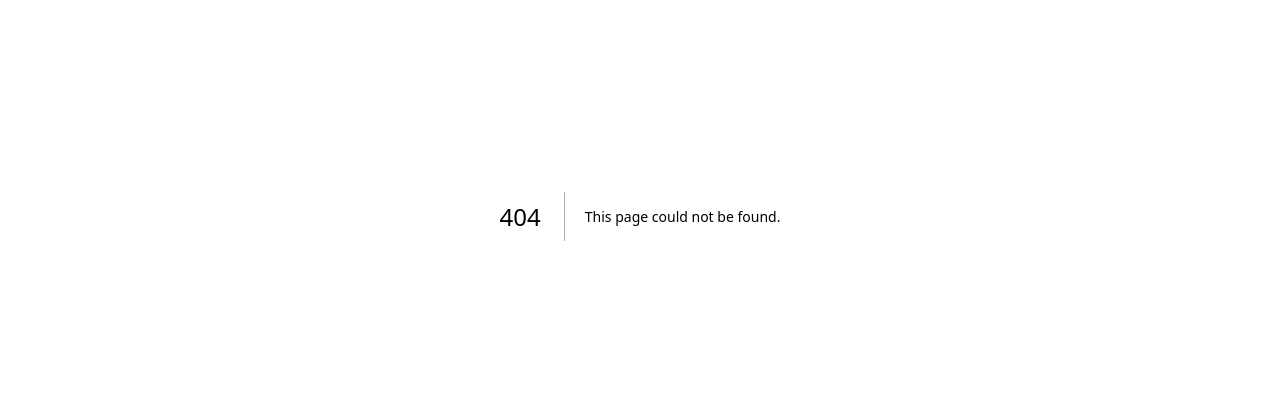
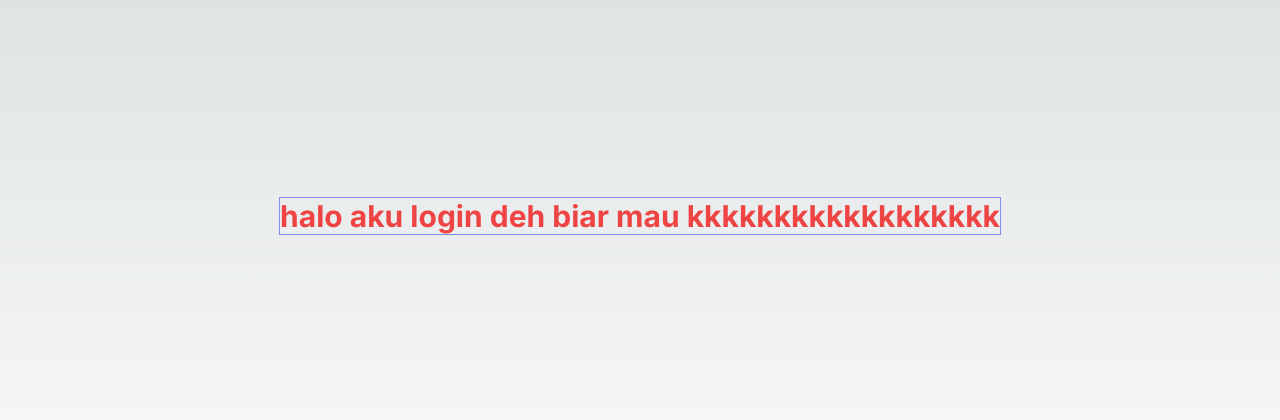
Before and after one commit to yogaadilaksana/sakara_dinein_pos, a Next.js app: page /dashboard_admin in a window 1280 px wide. Before the commit this address had no page. Shown: the part 184-604 px from the top of the page. Built offline with nearby package versions, Linux system fonts and the light colour scheme.

Commit message:
dashboard baru nihh

```diff
--- /dev/null
+++ b/src/app/dashboard_admin/page.jsx
@@ -0,0 +1,9 @@
+export default function dashboard() {
+    return (
+      <div className="flex justify-center items-center h-screen">
+        <h2 className="font-bold text-3xl text-red-500 border border-indigo-400">
+          halo aku login deh biar mau kkkkkkkkkkkkkkkkkk
+        </h2>
+      </div>
+    );
+  }
```
